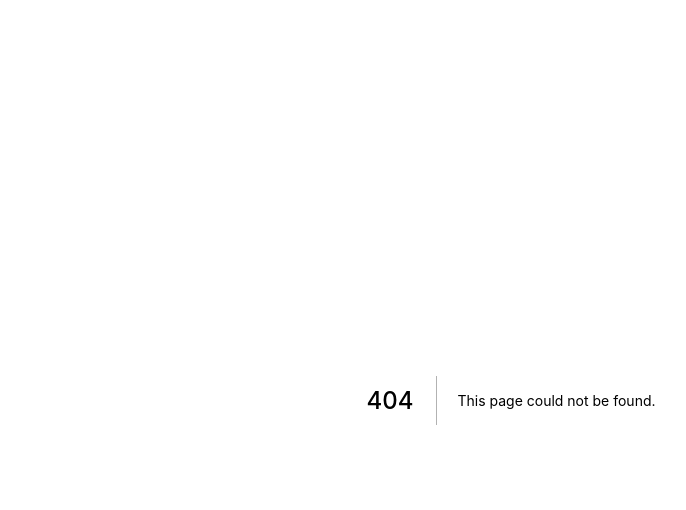
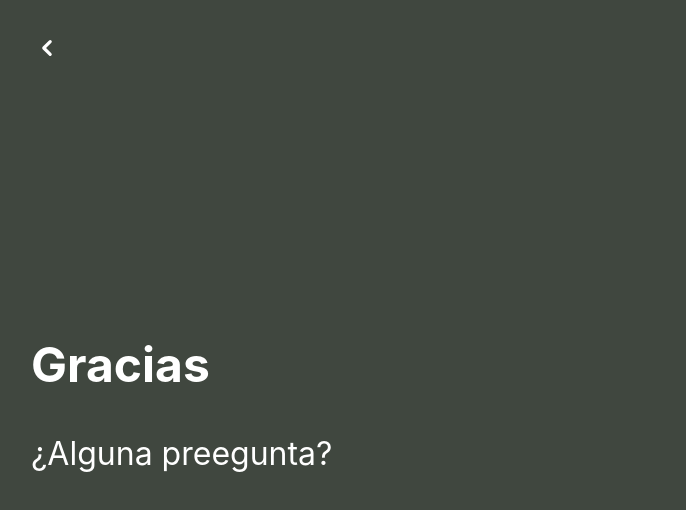
Before and after one commit to gerardag/cop-nextjs, a Next.js app: page /thanks in a window 1280 px wide. Before the commit this address had no page. Shown: the top 510 px of the page, without its empty margins (129-815 px from the left). Built offline with nearby package versions, Linux system fonts and the light colour scheme.

Commit message:
Thanks page

```diff
--- a/pages/index.js
+++ b/pages/index.js
@@ -24,6 +24,7 @@ export default function Home({ joke }) {
             <li><Link href="/pages/"><a>Pages</a></Link></li>
             <li><Link href="/prerendering/"><a>Pre-rendering</a></Link></li>
             <li><Link href="/specs/"><a>Caracteristicas</a></Link></li>
+            <li><Link href="/thanks/"><a>Fin</a></Link></li>
           </ol>
         </nav>
 
--- /dev/null
+++ b/pages/thanks.js
@@ -0,0 +1,19 @@
+import Breadcrumb from 'components/atoms/breadcrumb';
+
+export default function Thanks() {
+  return (
+    <>
+      <div className="container">
+        <main>
+          <Breadcrumb />
+          <section>
+            <h2>Gracias</h2>
+            <p>
+              ¿Alguna preegunta?
+            </p>
+          </section>
+        </main>
+      </div>
+    </>
+  );
+}
```
